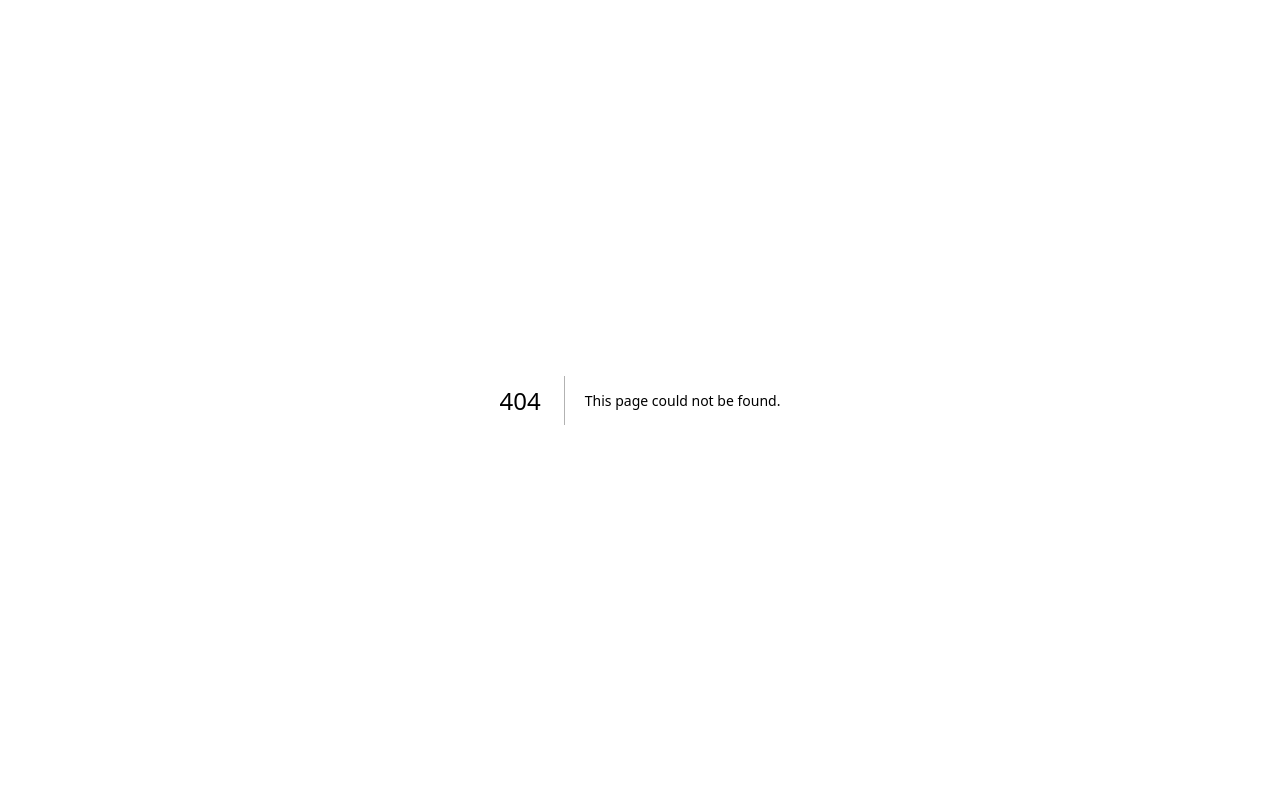
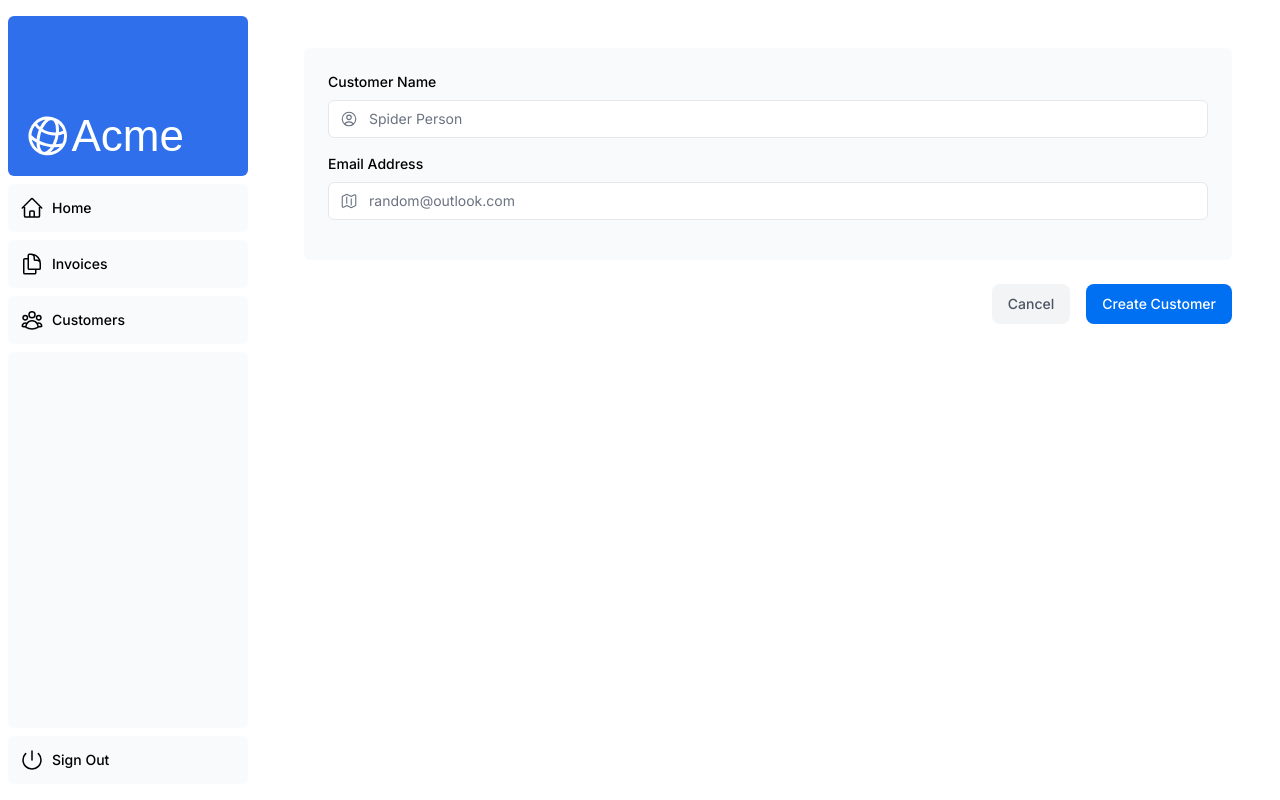
Before and after one commit to JNesbitt-Sopost/NextTraining, a Next.js app: page /dashboard/customers/create in a window 1280 px wide. Before the commit this address had no page. Built offline with nearby package versions, Linux system fonts and the light colour scheme; a web font is replaced by a local one.

Commit message:
feat: New basic customer creation form and page

```diff
--- /dev/null
+++ b/app/dashboard/customers/create/page.tsx
@@ -0,0 +1,10 @@
+import Form from '@/app/ui/customers/create-form';
+
+export default async function Page() {
+
+  return (
+    <main>
+      <Form />
+    </main>
+  );
+}
--- /dev/null
+++ b/app/ui/customers/create-form.tsx
@@ -0,0 +1,88 @@
+'use client';
+
+import { CustomerField } from '@/app/lib/definitions';
+import Link from 'next/link';
+import {
+  MapIcon,
+  UserCircleIcon,
+
+} from '@heroicons/react/24/outline';
+import { Button } from '@/app/ui/button';
+import { createInvoice } from '@/app/lib/actions';
+import { useFormState } from 'react-dom';
+
+export default function Form() {
+  const initialState = { message: null, errors: {} };
+  const [state, dispatch] = useFormState(createInvoice, initialState);
+
+  return (
+    <form action={dispatch}>
+      <div className="rounded-md bg-gray-50 p-4 md:p-6">
+        {/* Customer Name */}
+        <div className="mb-4">
+          <label htmlFor="customer" className="mb-2 block text-sm font-medium">
+            Customer Name
+          </label>
+          <div className="relative mt-2 rounded-md">
+            <div className="relative">
+              <input
+                id="name"
+                name="name"
+                type="string"
+                placeholder="Spider Person"
+                className="peer block w-full rounded-md border border-gray-200 py-2 pl-10 text-sm outline-2 placeholder:text-gray-500"
+                aria-describedby="amount-error"
+              />
+              <UserCircleIcon className="pointer-events-none absolute left-3 top-1/2 h-[18px] w-[18px] -translate-y-1/2 text-gray-500 peer-focus:text-gray-900" />
+            </div>
+            <div id="name-error" aria-live="polite" aria-atomic="true">
+              {state.errors?.amount &&
+                state.errors.amount.map((error: string) => (
+                  <p className="mt-2 text-sm text-red-500" key={error}>
+                    {error}
+                  </p>
+              ))}
+            </div>
+          </div>
+        </div>
+
+        {/* Email Address */}
+        <div className="mb-4">
+          <label htmlFor="email" className="mb-2 block text-sm font-medium">
+            Email Address
+          </label>
+          <div className="relative mt-2 rounded-md">
+            <div className="relative">
+              <input
+                id="email"
+                name="email"
+                type="string"
+                placeholder="random@outlook.com"
+                className="peer block w-full rounded-md border border-gray-200 py-2 pl-10 text-sm outline-2 placeholder:text-gray-500"
+                aria-describedby="amount-error"
+              />
+              <MapIcon className="pointer-events-none absolute left-3 top-1/2 h-[18px] w-[18px] -translate-y-1/2 text-gray-500 peer-focus:text-gray-900" />
+            </div>
+            <div id="email-error" aria-live="polite" aria-atomic="true">
+              {state.errors?.amount &&
+                state.errors.amount.map((error: string) => (
+                  <p className="mt-2 text-sm text-red-500" key={error}>
+                    {error}
+                  </p>
+              ))}
+            </div>
+          </div>
+        </div>
+      </div>
+      <div className="mt-6 flex justify-end gap-4">
+        <Link
+          href="/dashboard/customers"
+          className="flex h-10 items-center rounded-lg bg-gray-100 px-4 text-sm font-medium text-gray-600 transition-colors hover:bg-gray-200"
+        >
+          Cancel
+        </Link>
+        <Button type="submit">Create Customer</Button>
+      </div>
+    </form>
+  );
+}
```
